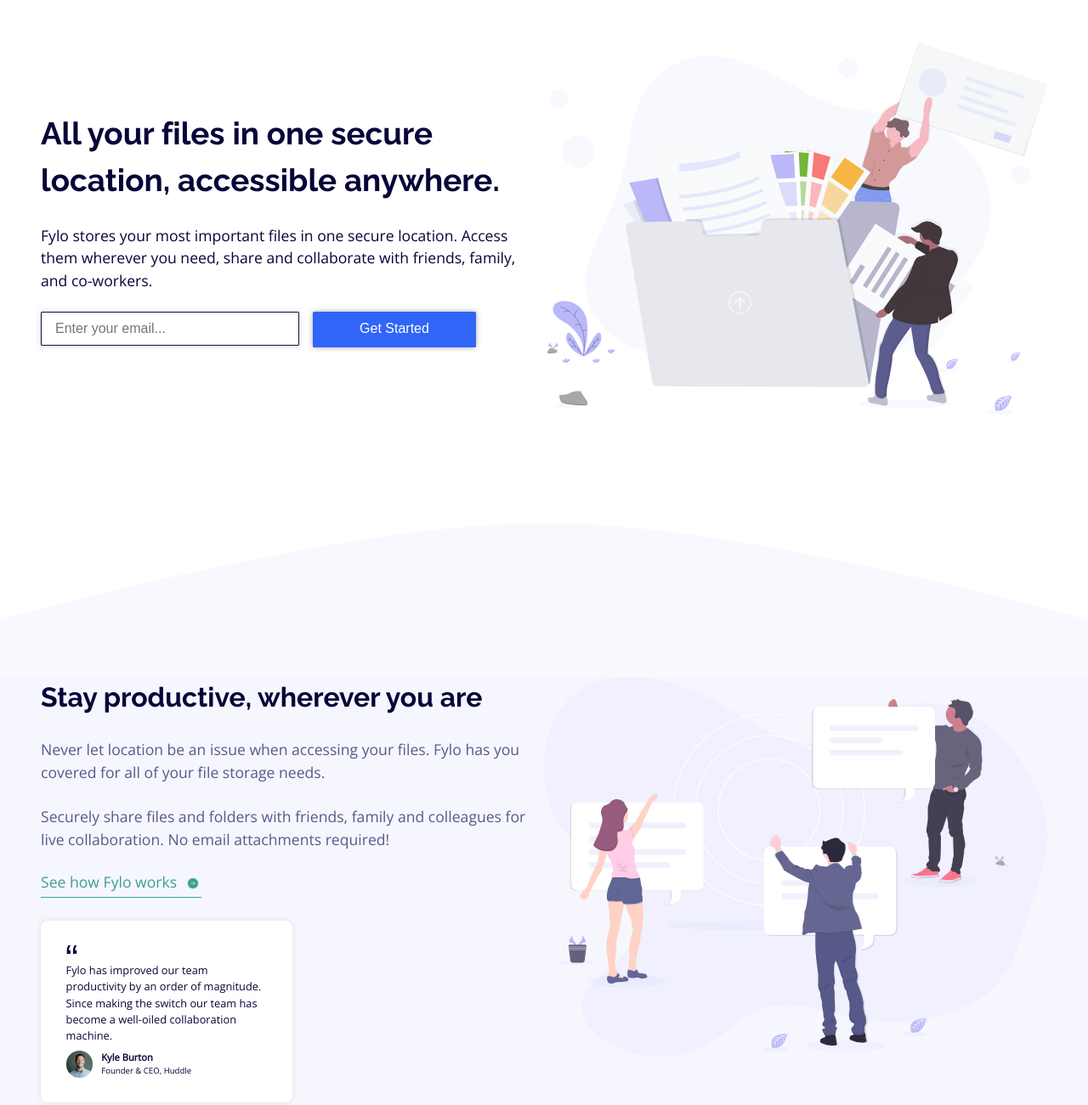
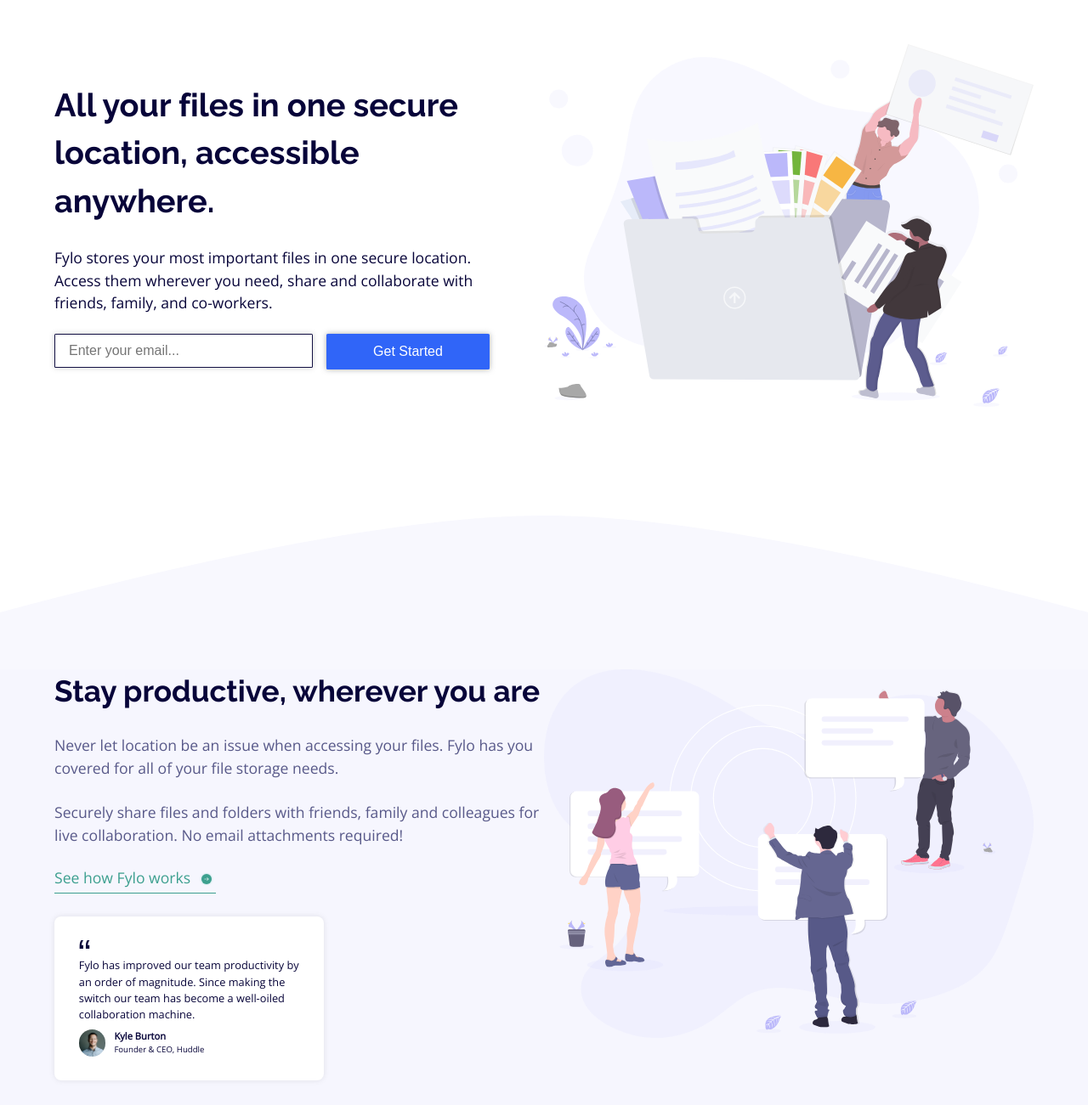
Before and after one commit to w0daz/Frontendmentor-Fylo-landing-page, a plain HTML site: page index.html in a window 1280 px wide. Shown: the part 120-1421 px from the top of the page at 85% size. Drawn offline with nearby package versions, Linux system fonts and the light colour scheme.

Commit message:
increased padding around main content and increased the font size of the first two h2 elements

```diff
--- a/style.css
+++ b/style.css
@@ -391,7 +391,7 @@ input[type="submit"] {
     }
 
     .hero {
-        padding: 3rem;
+        padding: 3.2rem 4rem 3rem 4rem;
     }
 
     .nav > img {
@@ -445,8 +445,8 @@ input[type="submit"] {
     }
 
     .herotext > h1 {
-        width: 93%;
-        font-size: 2.3em;
+        width: 94%;
+        font-size: 2.37em;
         font-weight: 700;
     }
 
@@ -459,7 +459,7 @@ input[type="submit"] {
     .body {
         display: grid;
         grid-template-columns: repeat(2, 1fr);
-        padding: 0rem 3rem 6.1rem;
+        padding: 0rem 4rem 6.1rem;
     }
 
     .body > img {
@@ -468,7 +468,7 @@ input[type="submit"] {
     }
 
     .bodytext > h2 {
-        font-size: 2em;
+        font-size: 2.2em;
         text-align: start;
         font-weight: 700;
     }
@@ -485,12 +485,12 @@ input[type="submit"] {
     }
 
     .bodyaction > span {
-        width: 32%;
+        width: 33%;
         justify-content: start;
     }
 
     .testimonial {
-        margin: 0.5% 50% 0 0%;
+        margin: 0.5% 45% 0 0%;
         padding: 5%;
     }
 
@@ -517,7 +517,7 @@ input[type="submit"] {
         align-items: center;
         justify-content: center;
         text-align: start;
-        padding: 4.5rem 3rem;
+        padding: 4.5rem 4rem;
     }
 
     .subsectiontext > h2 {
@@ -560,7 +560,7 @@ input[type="submit"] {
     }
 
     .footer {
-        padding: 6rem 3rem 1rem 2rem;
+        padding: 6rem 4rem 1rem 3rem;
     }
 
     .footerwrapper {
```
